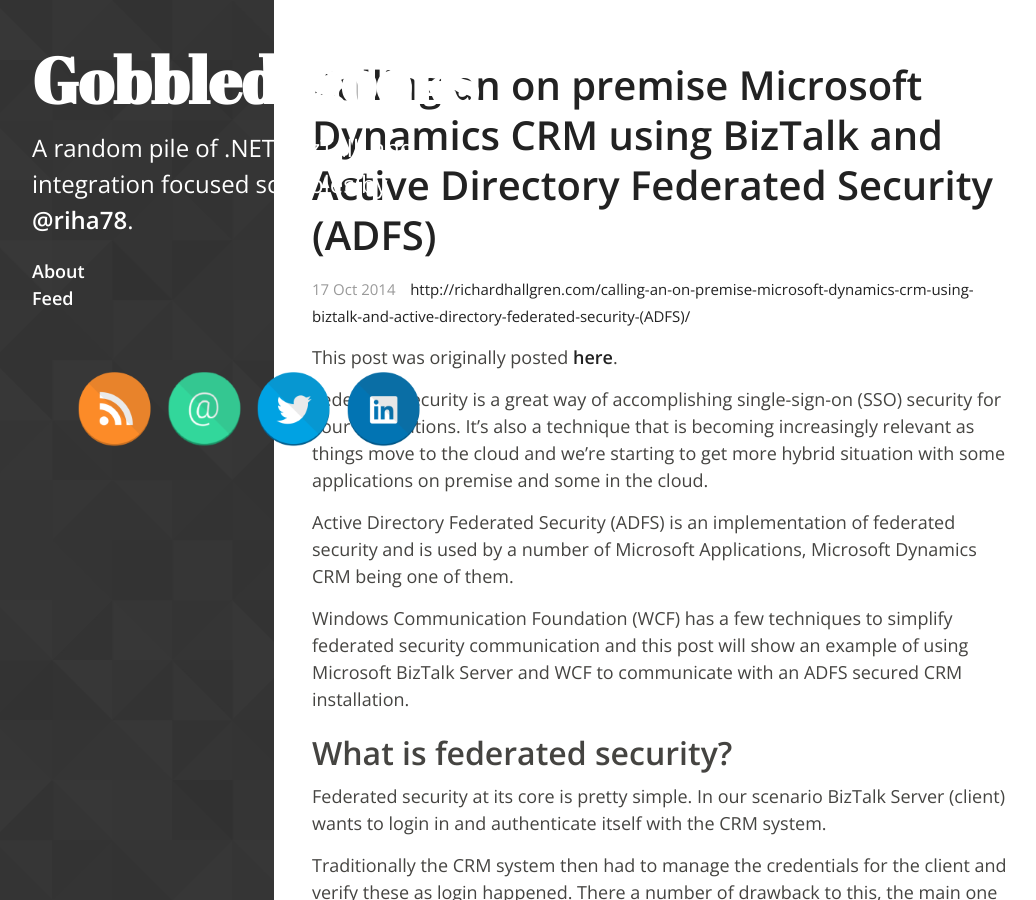
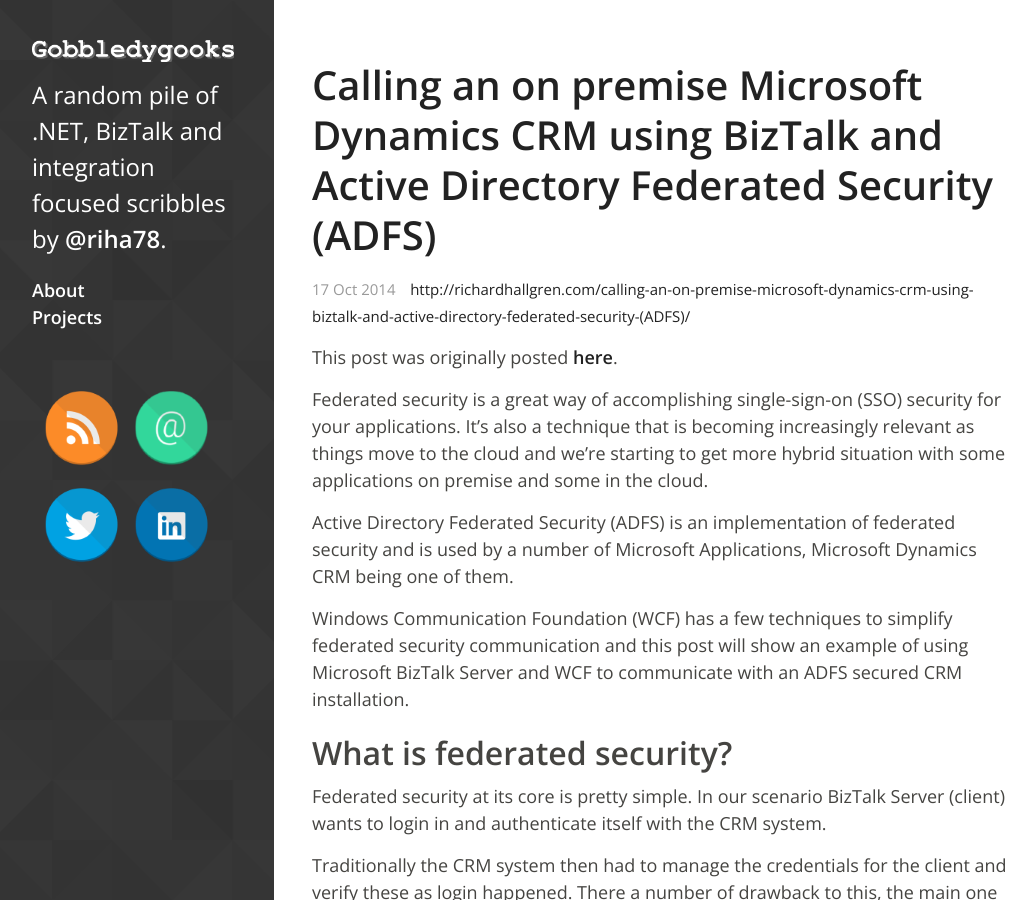
Before and after one commit to riha/riha.github.io, a Jekyll site: the page built from index.html, in a window 1280 px wide and 900 px high. Shown: the whole window, without its empty margins (8-1044 px from the left). Built offline with Jekyll 4.4.1, drawn with Linux system fonts in a browser that asks for light colours; Markdown is read by kramdown in place of the engine named in the settings; the list of posts is cut into pages by our own code; comment, search, counter and statistics services are not loaded.

Commit message:
Changes to base page

```diff
--- a/_layouts/default.html
+++ b/_layouts/default.html
@@ -6,33 +6,26 @@
 <body>
   <header class="masthead">
     <div class="masthead-inner">
-      <h1><a alt="Home" href="/">{{ site.title }}</a></h1>
+      <a alt="Home" href="/"><img id="title" src="/public/images/title.png" /></a>
       <p class="lead">{{ site.description }}</p>
       <div class="colophon">
         <ul class="colophon-links">
           <li>
             <a href="/about">About</a>
           </li>
-          <!-- 			<li>
-              <a href="/archive">Archive</a>
-            </li>
-            <li>
-              <a href="/projects">Projects</a>
-          -->
-          </li>
           <li>
-            <a href="/feed">Feed</a>
+            <a href="/projects">Projects</a>
           </li>
         </ul>
       </div>
       <div class="icons">
-        <a href="/feed"><img src="/public/images/feed.png" alt="Feed" />
+        <a href="/feed"><img src="/public/images/feed.png" title="RSS feed" alt="Feed" />
         </a>
-        <a href="mailto:richard.hallgren@gmail.com"><img src="/public/images/@.png" alt="Mail" />
+        <a href="mailto:richard.hallgren@gmail.com"><img src="/public/images/@.png" title="Mail to" alt="Mail" />
         </a>
-        <a href="https://twitter.com/riha78"><img src="/public/images/twitter.png" alt="Twitter" />
+        <a href="https://twitter.com/riha78"><img src="/public/images/twitter.png" title="Twitter page" alt="Twitter" />
         </a>
-        <a href="https://www.linkedin.com/in/richardhallgren"><img src="/public/images/linked-in.png" alt="LinkedIn" />
+        <a href="https://www.linkedin.com/in/richardhallgren"><img title="LinkedIn page" src="/public/images/linked-in.png" alt="LinkedIn" />
         </a>
       </div>
     </div>
```
